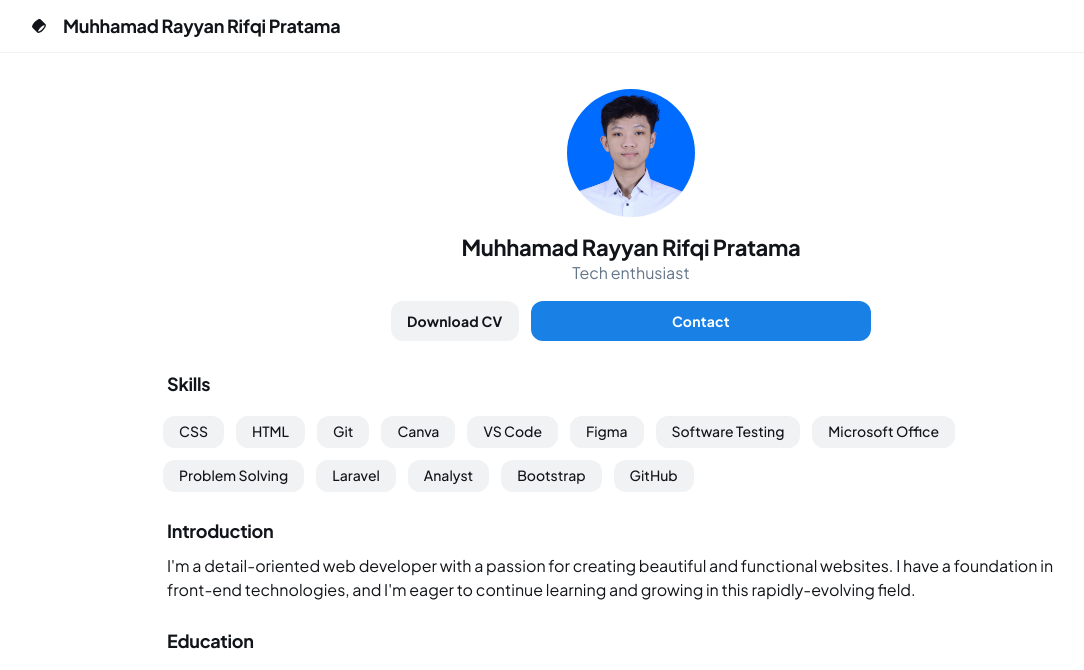
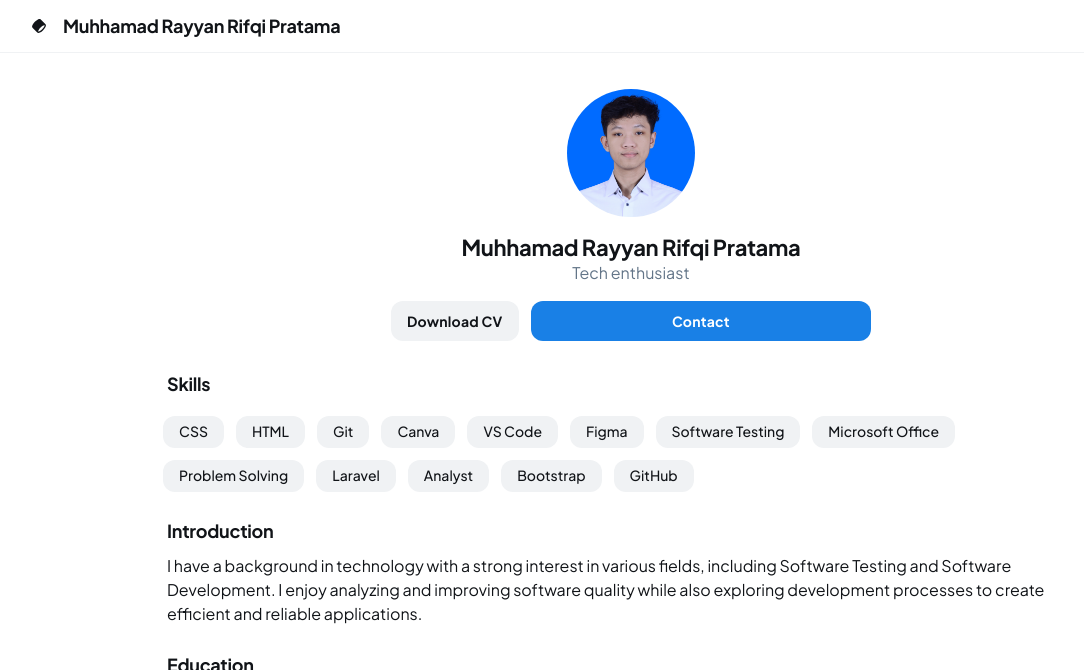
Before and after one commit to 24Rayyan/Portofolio, a plain HTML site: page index.html in a window 1280 px wide. Shown: the top 670 px of the page, without its empty margins (9-1093 px from the left). Drawn offline with nearby package versions, Linux system fonts and the light colour scheme.

Commit message:
Update index.html

```diff
--- a/index.html
+++ b/index.html
@@ -119,8 +119,7 @@
             </div>
             <h3 class="text-[#111418] text-lg font-bold leading-tight tracking-[-0.015em] px-4 pb-2 pt-4">Introduction</h3>
             <p class="text-[#111418] text-base font-normal leading-normal pb-3 pt-1 px-4">
-              I'm a detail-oriented web developer with a passion for creating beautiful and functional websites. I have a foundation in front-end technologies,
-              and I'm eager to continue learning and growing in this rapidly-evolving field.
+              I have a background in technology with a strong interest in various fields, including Software Testing and Software Development. I enjoy analyzing and improving software quality while also exploring development processes to create efficient and reliable applications.
             </p>
             <h3 class="text-[#111418] text-lg font-bold leading-tight tracking-[-0.015em] px-4 pb-2 pt-4">Education</h3>
             <div class="flex flex-col sm:flex-row items-start sm:items-center gap-4 bg-white px-4 min-h-[72px] py-2">
```
